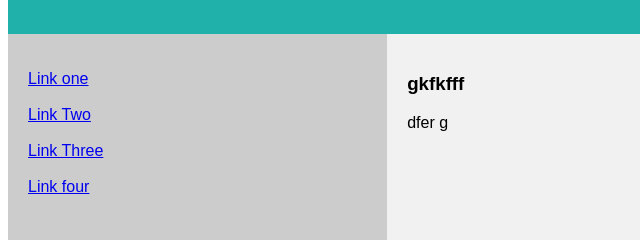
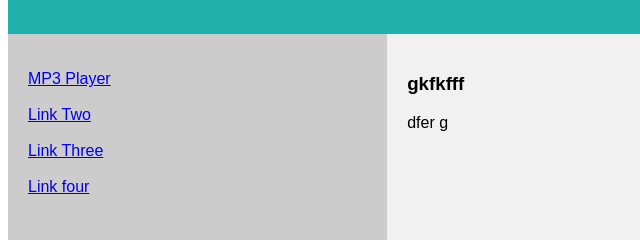
Before and after one commit to xleahcahill/website, a plain HTML site: page index.html in a window 1280 px wide. Shown: the part 182-422 px from the top of the page, 0-640 px from the left. Drawn offline with Linux system fonts and the light colour scheme.

Commit message:
Update link example

```diff
--- a/index.html
+++ b/index.html
@@ -12,7 +12,7 @@
 <section>
   <nav>
     <ul>
-      <li><a href="#">Link one</a></li><br>
+      <li><a href="https://github.com/lukecahill/MP3-Player">MP3 Player</a></li><br>
       <li><a href="#">Link Two</a></li><br>
       <li><a href="#">Link Three</a></li><br>
     <li><a href="#">Link four</a></li><br>
```
